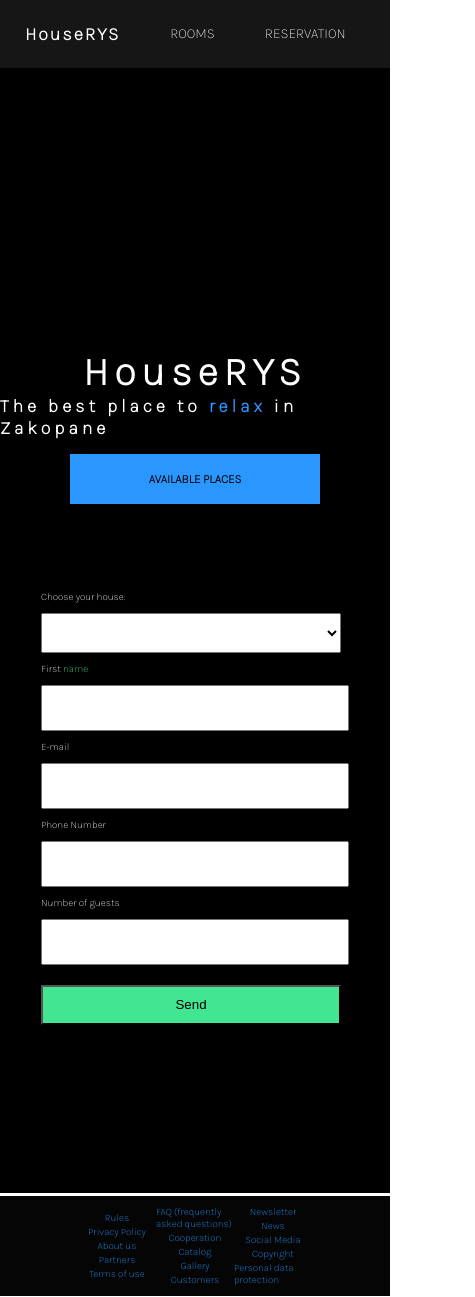
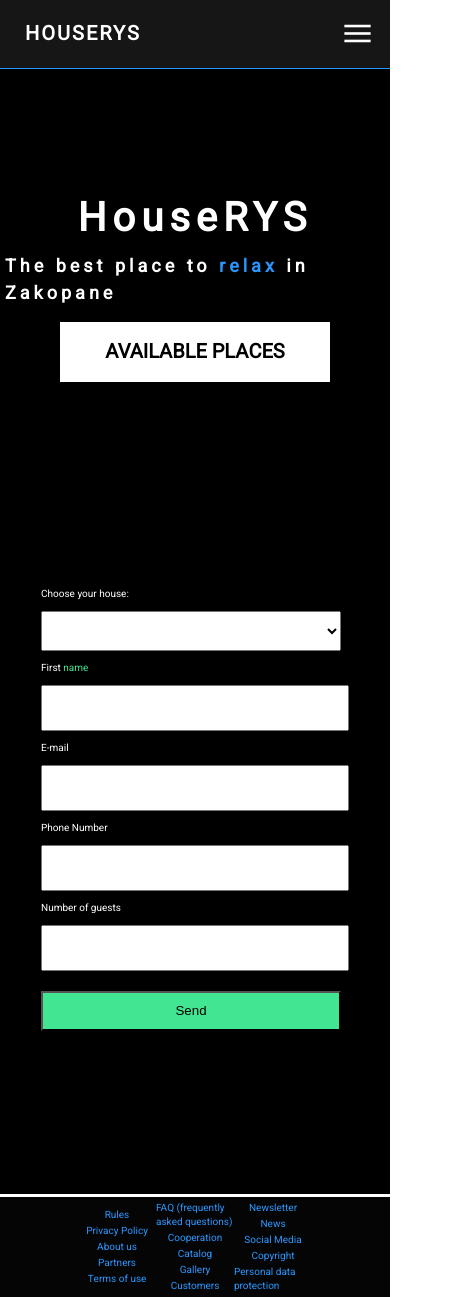
Before and after one commit to Pum2A/HotelProject, an Angular app: page /form in a window 390 px wide. Shown: the whole page, 475 px wide, since content can reach past the window. Built offline with nearby package versions, Linux system fonts and the light colour scheme.

Commit message:
style changed in project

```diff
--- a/src/app/components/footer/footer.component.scss
+++ b/src/app/components/footer/footer.component.scss
@@ -5,6 +5,7 @@ color: #fff;
 display: flex;
 justify-content: center;
 border-top: 3px solid #fff;
+max-width: 100%;
 }
 .text-container{
   width: 60%;
--- a/src/app/components/form/form.component.scss
+++ b/src/app/components/form/form.component.scss
@@ -4,6 +4,7 @@
   height: 80vh;
   display:flex;
   justify-content: center;
+  max-width: 100%;
 }
 .content-house-container{
 
--- a/src/app/components/header/header.component.html
+++ b/src/app/components/header/header.component.html
@@ -5,9 +5,13 @@
   </div>
   <ul>
     <li>
-      <a routerLink="roomlist">ROOMS</a>
+      <span>
+
+        <a routerLink="roomlist">ROOMS</a>
+      </span>
       <a routerLink="reservation">RESERVATION</a>
       <a routerLink="contact">CONTACT</a>
+      <span id="menu" class="material-symbols-outlined">menu</span>
     </li>
   </ul>
 </nav>
--- a/src/app/components/header/header.component.scss
+++ b/src/app/components/header/header.component.scss
@@ -1,18 +1,26 @@
+
+
 nav{
   height: 8vh;
   width: 100%;
+  min-width: 100%;
   background-color: rgb(22, 22, 23);
   display: flex;
+  margin: 0 auto;
+  // position: relative;
+  max-width: 100%;
+  border-bottom: 1px solid var(--color-primary-blue);
 
 }
 .logo{
   color: #fff;
   margin: 1.5rem 2.5rem;
-  font-size: 1.8rem;
+  font-size: 3.8rem;
   letter-spacing: .2rem;
   z-index: 1000;
   font-weight: 700;
   cursor: pointer;
+  text-transform: uppercase;
 
 
 }
@@ -36,16 +44,25 @@ ul{
 ul li a {
   color: #fff;
   text-decoration: none;
-  font-size: 1.4rem;
-  font-weight: 300;
-  margin:2.5rem;
+  font-size: 2.7rem;
+  letter-spacing: 2px;
+  font-weight: 700;
+  margin:2rem;
   transition: .3s;
 
 &:hover{
-  padding-bottom: .5rem;
-  border-bottom: .2rem solid #16dfa7;
+  // padding-bott om: .5rem;
+  border-bottom: .2rem solid var(--color-primary-blue);
   transition: .1s;
 }
+}
+
+#menu{
+  display:none;
+}
+
+ul li span a{
+  color: var(--color-primary-blue);
 }
 
 .mainBackgroundMountains{
@@ -57,15 +74,17 @@ h1{
   margin: 0;
   padding: 0;
   box-sizing: border-box;
-  margin-top: 28rem;
+  // margin-top: 2.8rem;
   font-size: 4rem;
   color: #fff;
   letter-spacing:.6rem;
+  margin-top: 12rem;
 }
 .h1-container{
   display: flex;
   justify-content: center;
   align-items: center;
+  // height: 10rem;
 
 
 }
@@ -80,6 +99,8 @@ h1{
   color: #fff;
   letter-spacing: .4rem;
   font-size: 1.8rem;
+  margin: .5rem .5rem
+
 }
 
 .text-reservation-container{
@@ -87,35 +108,60 @@ h1{
   justify-content: center;
   align-items: center;
   flex-direction: column;
+
 }
 .text-reservation-container p{
   font-size: 1.5rem;
   color: #2997ff;
   font-weight: 700;
   text-shadow: .1rem .1rem .1rem #000;
-  margin: 1.5rem 1.5rem
+  margin: 3.5rem 3.5rem
 }
 
 
 
 
 button{
-  width: 25rem;
-  height: 5rem;
-  color: #000;
+  width: 27rem;
+  height: 6rem;
+  color: var(--color-primary-black);
   outline: none;
   border: none;
-  background-color:var(--color-primary-blue);
-  font-size: 1.2rem;
-  font-weight: 700;
+  background-color:#fff;
+  font-size: 2rem;
+  font-weight: 800;
   cursor: pointer;
+  transition: 0.3s;
+
+
+  &:hover{
+    transition: 0.3s;
+    background-color:rgb(218, 214, 214);
+    color: #272222;
+
+  }
 }
 
 .btn-container{
-  margin: 1.5rem 1.5rem
+  margin: 1.5rem 3.5rem
 }
 
 
 h2 span{
   color:#2997ff  ;
 }
+
+@media only screen and (max-width: 700px){
+  ul li a {
+    display: none;
+  }
+  #menu{
+    display: block;
+    color: #fff;
+    font-size: 3.5rem;
+    margin: 1.5rem 1.5rem;
+  }
+  .logo{
+    font-size: 2rem;
+  }
+}
--- a/src/app/components/home/home.component.html
+++ b/src/app/components/home/home.component.html
@@ -1,16 +1,16 @@
 <div class="background">
   <div class="text-container">
-    <p>Houses to rent</p>
+    <p>OUR CURRENT HOUSES</p>
   </div>
   <div class="photo-container">
     <div class="content-house-container" *ngFor="let house of houses; let i = index" >
       <img src="{{house.image_url}}" alt="">
       <div class="content-house-text">
 
-        <p>House name:{{house.name}}</p>
-        <p>House about:{{house.description}}</p>
-        <p>House price:{{house.price}}</p>
-        <p>House rating:{{house.rating}}</p>
+        <p>House name: {{house.name}}.</p>
+        <p>House about: {{house.description}}.</p>
+        <p>House price: {{house.price}}zł.</p>
+        <p>House rating: {{house.rating}}.</p>
       </div>
 
 
--- a/src/app/components/home/home.component.scss
+++ b/src/app/components/home/home.component.scss
@@ -1,7 +1,8 @@
 .background{
 height: 100vh;
 width: 100%;
-background-color: #fff;
+background-color: #000;
+max-width: 100%;
 
 
 }
@@ -15,7 +16,6 @@ background-color: #fff;
   display: flex;
   justify-content: center;
   align-items: center;
-  // margin-top: 50px;
 
 
 }
@@ -31,9 +31,13 @@ background-color: #fff;
   justify-content: center;
   align-items: center;
   font-size: 3rem;
-  height: 8rem;
-  margin-bottom: 25px;
-  padding: 15px;
+  height: 12rem;
+  padding: 2.5rem 2.5rem;
+  width: 100%;
+  background-color: var(--color-primary-gray);
+  border-top: 1px solid var(--color-primary-blue);
+  border-bottom: 1px solid var(--color-primary-blue);
+
 
 
 
@@ -41,9 +45,9 @@ background-color: #fff;
 
 .text-container p{
   font-weight: 700;
-  font-size: 4rem;
-  color: #000;
-  text-transform: uppercase;
+  font-size: 5rem;
+
+  color: var(--color-primary-white);
 }
 .photo-container img{
   width: 400px;
@@ -53,12 +57,12 @@ background-color: #fff;
   margin: 60px 15px 15px 15px;
   object-fit: cover;
   cursor: pointer;
-  border: 3px solid #000;
+  border: 1rem solid #fff;
 }
 
 
 .content-house-text {
-  margin: 15px;
+  // margin: 15px;
   max-width: 400px;
   height: 10rem;
   background-color: #050505;
@@ -68,11 +72,12 @@ background-color: #fff;
 .content-house-text{
   text-align: start;
   font-size: 1.3rem;
-  font-weight: 700;
-  height: 11rem;
-  padding: 25px;
+  // font-weight: 700;
+  height: 13rem;
+  padding: 15px;
   padding-top: 1.5rem;
   color: #fff;
+  background-color: var(--color-primary-gray);
 
 }
 
@@ -100,7 +105,7 @@ background-color: #fff;
 
 
 .button-reserve-container{
-  margin: 15px;
+  margin-top: 15px;
   max-width: 400px;
   display: flex;
   justify-content: center;
@@ -108,17 +113,41 @@ background-color: #fff;
 }
 
 .button-reserve-container button{
-  height: 50px;
-  width: 300px;
+  height: 5.5rem;
+  width: 30rem;
   outline: none;
   margin: 5px;
-  border: 1px solid #fff;
-  background-color: var(--color-primary-blue);
+  background-color: var(--color-primary-white);
   color: #000;
-  font-size: 1rem;
+  font-size: 2rem;
+  text-transform: uppercase;
   font-weight: 700;
+  border: 1px solid var(--color-primary-blue);
   cursor: pointer;
   &:hover{
-    background-color: rgb(255 94 155);
+    background-color:var(--color-primary-darkBlue);
+    transition: 0.3s;
+    border: 1px solid #fff;
+
   }
 }
+
+
+@media only screen and (max-width: 700px){
+  .photo-container{
+    display: flex;
+    flex-direction: column;
+  }
+
+
+  .text-container p{
+    font-size: 2.5rem;
+    letter-spacing: .1rem;
+
+  }
+
+  .background{
+    min-height: 500vh;
+    max-height: 1000vh;
+  }
+}
--- a/src/index.html
+++ b/src/index.html
@@ -6,6 +6,7 @@
   <base href="/">
   <meta name="viewport" content="width=device-width, initial-scale=1">
   <link rel="icon" type="image/x-icon" href="favicon.ico">
+  <link rel="stylesheet" href="https://fonts.googleapis.com/css2?family=Material+Symbols+Outlined:opsz,wght,FILL,GRAD@48,400,0,0" />
 </head>
 <body>
   <app-root></app-root>
--- a/src/styles.scss
+++ b/src/styles.scss
@@ -1,8 +1,11 @@
 /* You can add global styles to this file, and also import other style files */
 @import url('https://fonts.googleapis.com/css2?family=Karla:wght@200&display=swap');
+@import url('https://fonts.googleapis.com/css2?family=Heebo&display=swap');
+
 @import "mixsin.scss";
 :root{
   --color-primary-blue: #2997ff;
+  --color-primary-darkBlue: #0a72d3;
   --color-primary-gray: rgb(22, 22, 23);
   --color-primary-black: #000;
   --color-primary-white: #fff;
@@ -22,7 +25,8 @@ ul, li,h2,p{
 }
 
 html,button{
-  font-family: 'Karla', sans-serif;
+  // font-family: 'Karla', sans-serif;
+  font-family: 'Heebo', sans-serif;
 
 }
 body{
```
